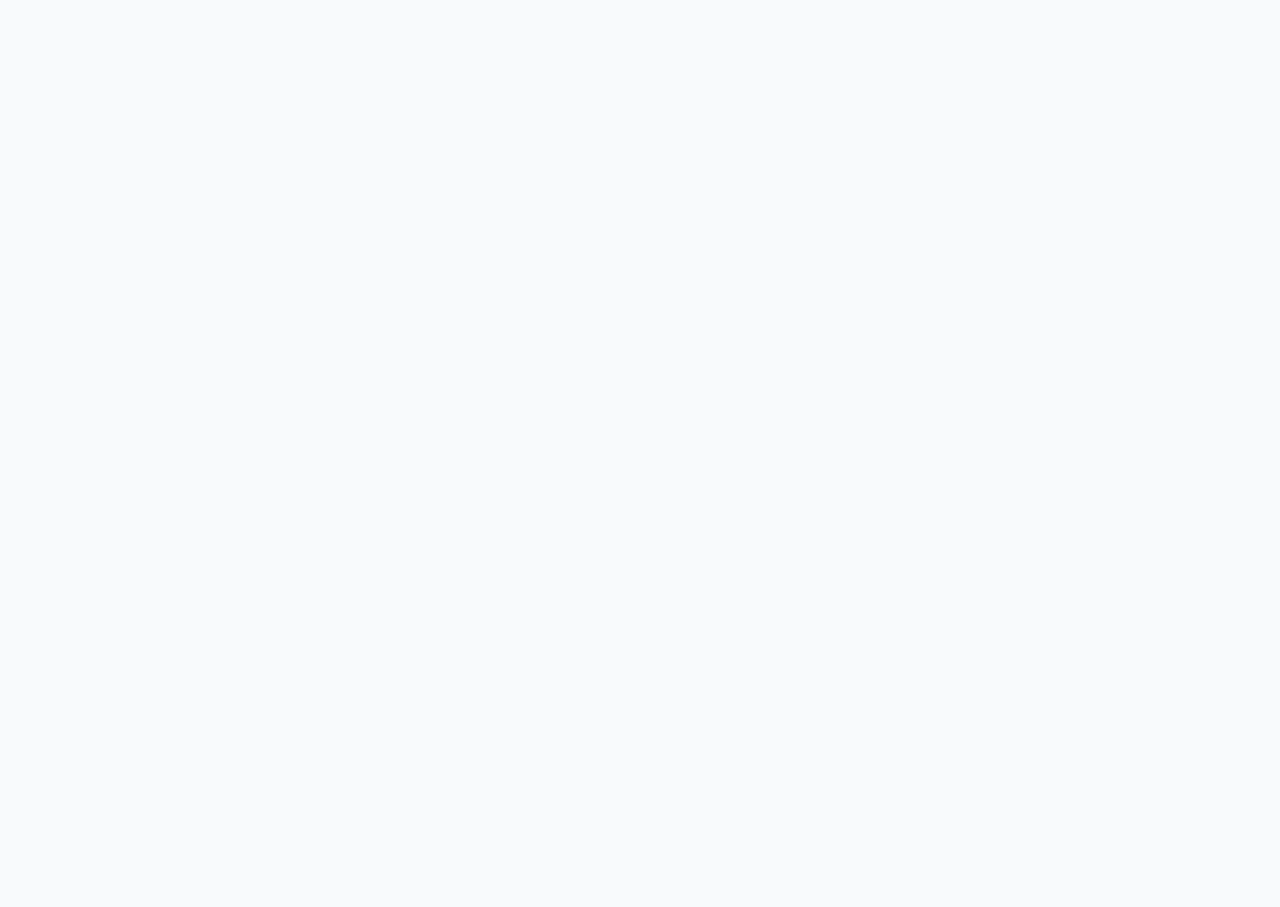
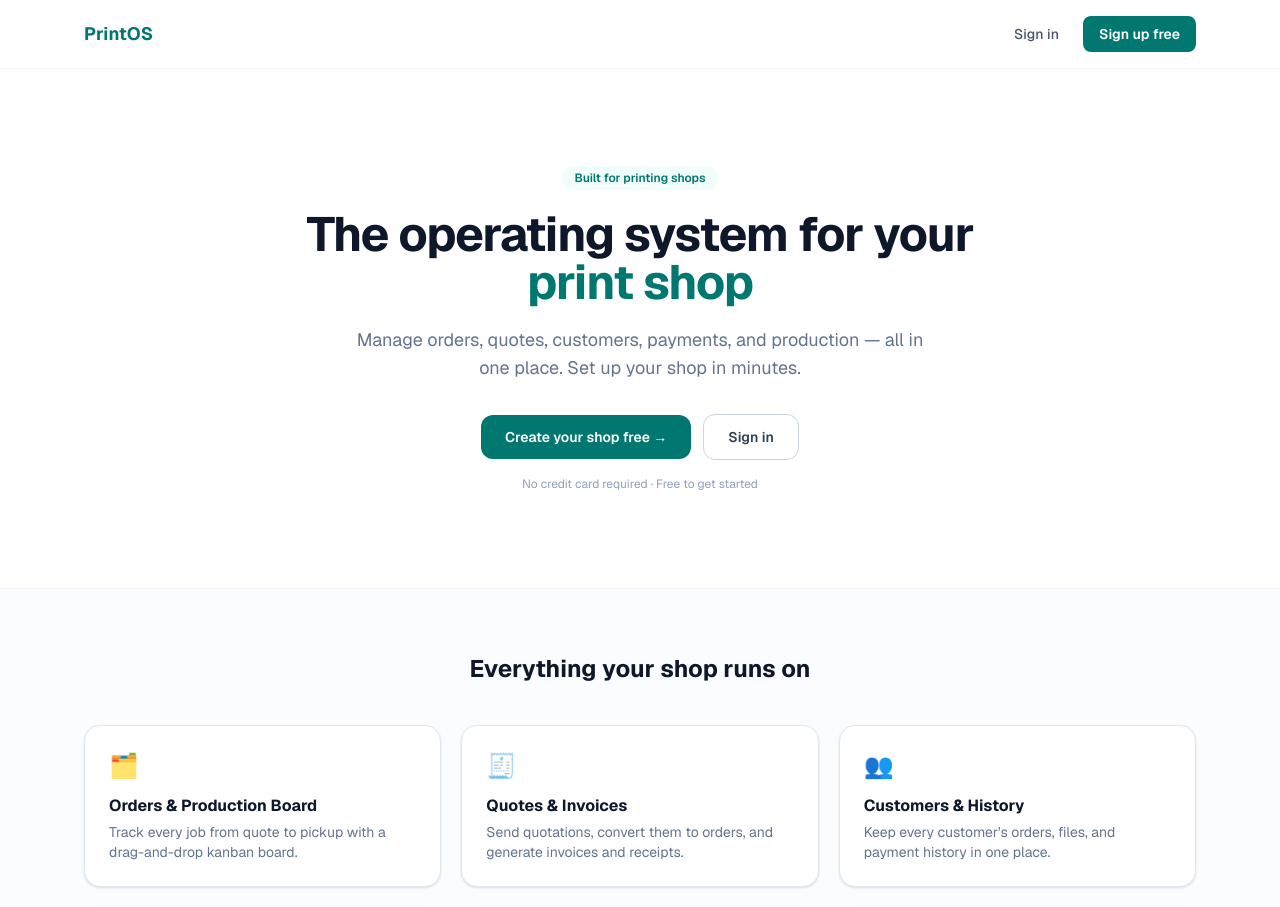
Before and after one commit to jobanica/MSTAR, a Next.js app: page / in a window 1280 px wide. Before the commit this address had no page. Shown: the top 907 px of the page. Before the commit the page ends 800 px from the top, so only its background shows below. Built offline with nearby package versions, Linux system fonts and the light colour scheme; no server answers.

Commit message:
Add public landing page at / with sign-up CTA

```diff
--- a/app/page.tsx
+++ b/app/page.tsx
@@ -1,6 +1,131 @@
+import Link from "next/link";
 import { redirect } from "next/navigation";
+import { createClient } from "@/lib/supabase/server";
 
-export default function Home() {
-  // Middleware sends unauthenticated visitors to /login.
-  redirect("/dashboard");
+const FEATURES = [
+  { icon: "🗂️", title: "Orders & Production Board", desc: "Track every job from quote to pickup with a drag-and-drop kanban board." },
+  { icon: "🧾", title: "Quotes & Invoices", desc: "Send quotations, convert them to orders, and generate invoices and receipts." },
+  { icon: "👥", title: "Customers & History", desc: "Keep every customer's orders, files, and payment history in one place." },
+  { icon: "📲", title: "Claim Stubs & QR Tracking", desc: "Print a claim stub with a QR code so customers can track their order status." },
+  { icon: "💰", title: "Balances & Collectibles", desc: "See exactly who owes what and record payments as they come in." },
+  { icon: "🏷️", title: "White-label", desc: "Your shop name, logo, and colors — across the app, portal, and documents." },
+];
+
+export default async function LandingPage() {
+  // Signed-in shop owners skip the marketing page.
+  const supabase = await createClient();
+  const {
+    data: { user },
+  } = await supabase.auth.getUser();
+  if (user) redirect("/dashboard");
+
+  return (
+    <div className="min-h-screen bg-white text-slate-900">
+      {/* Nav */}
+      <header className="sticky top-0 z-10 border-b border-slate-100 bg-white/90 backdrop-blur">
+        <div className="mx-auto flex max-w-6xl items-center justify-between px-5 py-4">
+          <span className="text-lg font-bold text-teal-700">PrintOS</span>
+          <nav className="flex items-center gap-2">
+            <Link
+              href="/login"
+              className="rounded-lg px-4 py-2 text-sm font-medium text-slate-600 hover:text-teal-700"
+            >
+              Sign in
+            </Link>
+            <Link
+              href="/signup"
+              className="rounded-lg bg-teal-700 px-4 py-2 text-sm font-semibold text-white hover:bg-teal-600"
+            >
+              Sign up free
+            </Link>
+          </nav>
+        </div>
+      </header>
+
+      {/* Hero */}
+      <section className="mx-auto max-w-6xl px-5 py-16 text-center sm:py-24">
+        <span className="inline-block rounded-full bg-teal-50 px-3 py-1 text-xs font-semibold text-teal-700">
+          Built for printing shops
+        </span>
+        <h1 className="mx-auto mt-5 max-w-3xl text-4xl font-bold tracking-tight sm:text-5xl">
+          The operating system for your{" "}
+          <span className="text-teal-700">print shop</span>
+        </h1>
+        <p className="mx-auto mt-5 max-w-xl text-lg text-slate-500">
+          Manage orders, quotes, customers, payments, and production — all in one
+          place. Set up your shop in minutes.
+        </p>
+        <div className="mt-8 flex flex-col items-center justify-center gap-3 sm:flex-row">
+          <Link
+            href="/signup"
+            className="w-full rounded-xl bg-teal-700 px-6 py-3 text-center text-sm font-semibold text-white hover:bg-teal-600 sm:w-auto"
+          >
+            Create your shop free →
+          </Link>
+          <Link
+            href="/login"
+            className="w-full rounded-xl border border-slate-300 px-6 py-3 text-center text-sm font-semibold text-slate-700 hover:bg-slate-50 sm:w-auto"
+          >
+            Sign in
+          </Link>
+        </div>
+        <p className="mt-4 text-xs text-slate-400">
+          No credit card required · Free to get started
+        </p>
+      </section>
+
+      {/* Features */}
+      <section className="border-t border-slate-100 bg-slate-50/60 py-16">
+        <div className="mx-auto max-w-6xl px-5">
+          <h2 className="text-center text-2xl font-bold">Everything your shop runs on</h2>
+          <div className="mt-10 grid gap-5 sm:grid-cols-2 lg:grid-cols-3">
+            {FEATURES.map((f) => (
+              <div
+                key={f.title}
+                className="rounded-2xl border border-slate-200 bg-white p-6 shadow-sm"
+              >
+                <div className="text-2xl">{f.icon}</div>
+                <h3 className="mt-3 text-base font-bold">{f.title}</h3>
+                <p className="mt-1 text-sm text-slate-500">{f.desc}</p>
+              </div>
+            ))}
+          </div>
+        </div>
+      </section>
+
+      {/* Sign-up CTA */}
+      <section className="mx-auto max-w-6xl px-5 py-16 text-center">
+        <div className="rounded-3xl bg-teal-700 px-6 py-14 text-white">
+          <h2 className="text-2xl font-bold sm:text-3xl">Ready to run your shop better?</h2>
+          <p className="mx-auto mt-3 max-w-md text-teal-50">
+            Create your account and start managing orders today.
+          </p>
+          <Link
+            href="/signup"
+            className="mt-7 inline-block rounded-xl bg-white px-6 py-3 text-sm font-semibold text-teal-700 hover:bg-teal-50"
+          >
+            Sign up free →
+          </Link>
+        </div>
+      </section>
+
+      {/* Footer */}
+      <footer className="border-t border-slate-100 py-8">
+        <div className="mx-auto flex max-w-6xl flex-col items-center justify-between gap-3 px-5 text-sm text-slate-400 sm:flex-row">
+          <span>© {new Date().getFullYear()} PrintOS</span>
+          <div className="flex items-center gap-4">
+            <Link href="/track" className="hover:text-teal-700">
+              Track an order
+            </Link>
+            <Link href="/login" className="hover:text-teal-700">
+              Sign in
+            </Link>
+            <Link href="/signup" className="hover:text-teal-700">
+              Sign up
+            </Link>
+          </div>
+        </div>
+      </footer>
+    </div>
+  );
 }
--- a/proxy.ts
+++ b/proxy.ts
@@ -39,7 +39,8 @@
   } = await supabase.auth.getUser();
 
   const { pathname } = request.nextUrl;
-  const isPublic = PUBLIC_PATHS.some((p) => pathname.startsWith(p));
+  const isPublic =
+    pathname === "/" || PUBLIC_PATHS.some((p) => pathname.startsWith(p));
 
   if (!user && !isPublic) {
     const url = request.nextUrl.clone();
```
